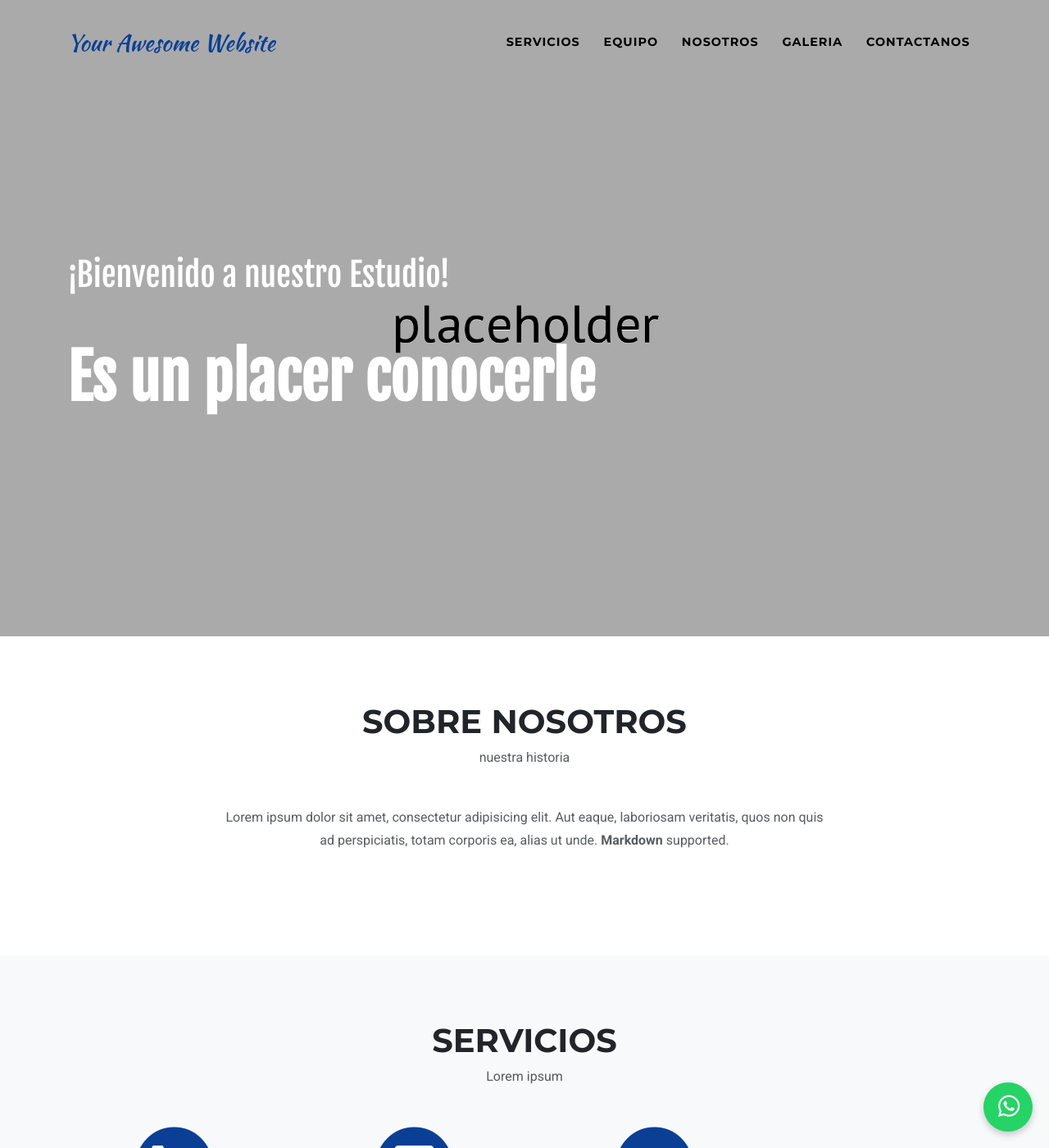
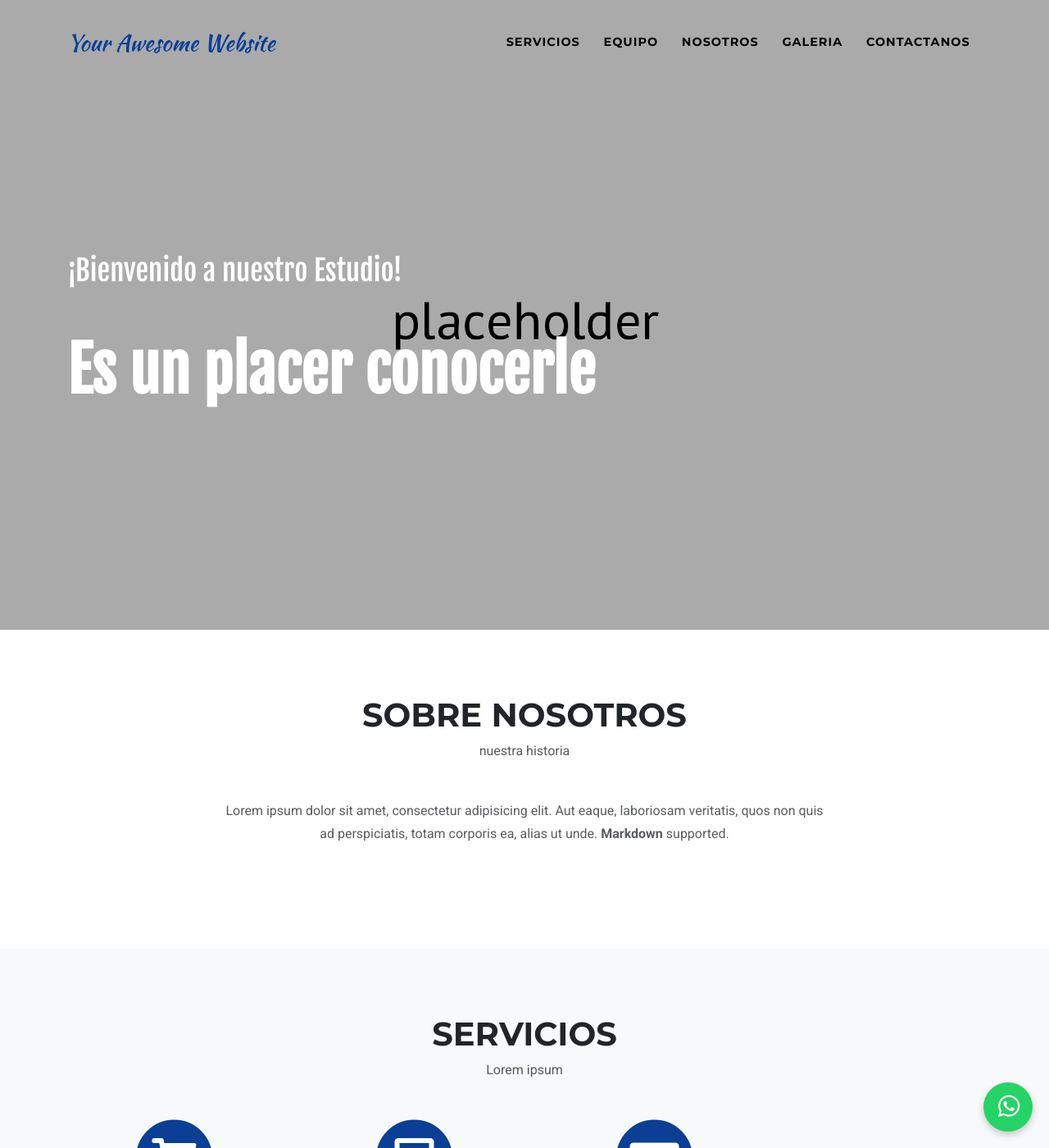
Before and after one commit to miorganizacioncbp/theme, a Jekyll site: the page built from index.md, in a window 1280 px wide and 1400 px high. Shown: the whole window at 82% size. Built offline with Jekyll 4.4.1, drawn with Linux system fonts in a browser that asks for light colours; some web fonts are replaced.

Commit message:
cambiecitos

```diff
--- a/_data/sitetext.yml
+++ b/_data/sitetext.yml
@@ -191,6 +191,7 @@ es: &DEFAULT_ES
     section: nosotros
 
   clients:
+    title: "Clientes"
     section: clientes
     max-height: 100px
     horizontal-scrolling: "" #"yes/no"
--- a/_includes/clients.html
+++ b/_includes/clients.html
@@ -1,10 +1,10 @@
 <!-- Clients -->
 {% if site.locale and site.locale != "" and site.locale != nil %}
-  <section class="page-section" id="{{site.data.sitetext[site.locale].client.section | default: "clients" }}">
+  <section class="page-section" id="{{site.data.sitetext[site.locale].clients.section | default: "clients" }}">
     <div class="container">
       <div class="row">
         <div class="col-lg-12 text-center">
-          <h2 class="section-heading text-uppercase">{{ site.data.sitetext[site.locale].client.section | markdownify | default: "Client" }}</h2>
+          <h2 class="section-heading text-uppercase">{{ site.data.sitetext[site.locale].clients.section | markdownify | default: "Client" }}</h2>
         </div>
       </div>
       <div class="row justify-content-center" {% if site.data.sitetext[site.locale].clients.horizontal-scrolling == "yes" %} id="scrolling-clients" {% endif %}>
--- a/_sass/layout/_masthead.scss
+++ b/_sass/layout/_masthead.scss
@@ -11,9 +11,10 @@ header.masthead {
     padding-top: 150px;
     padding-bottom: 100px;
     .intro-lead-in {
-      font-size: 22px;
+      font-size: 18px;
       line-height: 22px;
       margin-bottom: 25px;
+      font-weight: 300;
       @include fjalla-font;
     }
     .intro-heading {
@@ -32,7 +33,8 @@ header.masthead {
       padding-top: 300px;
       padding-bottom: 200px;
       .intro-lead-in {
-        font-size: 40px;
+        font-size: 35px;
+        font-weight: 300;
         line-height: 40px;
         margin-bottom: 25px;
         @include fjalla-font;
```
